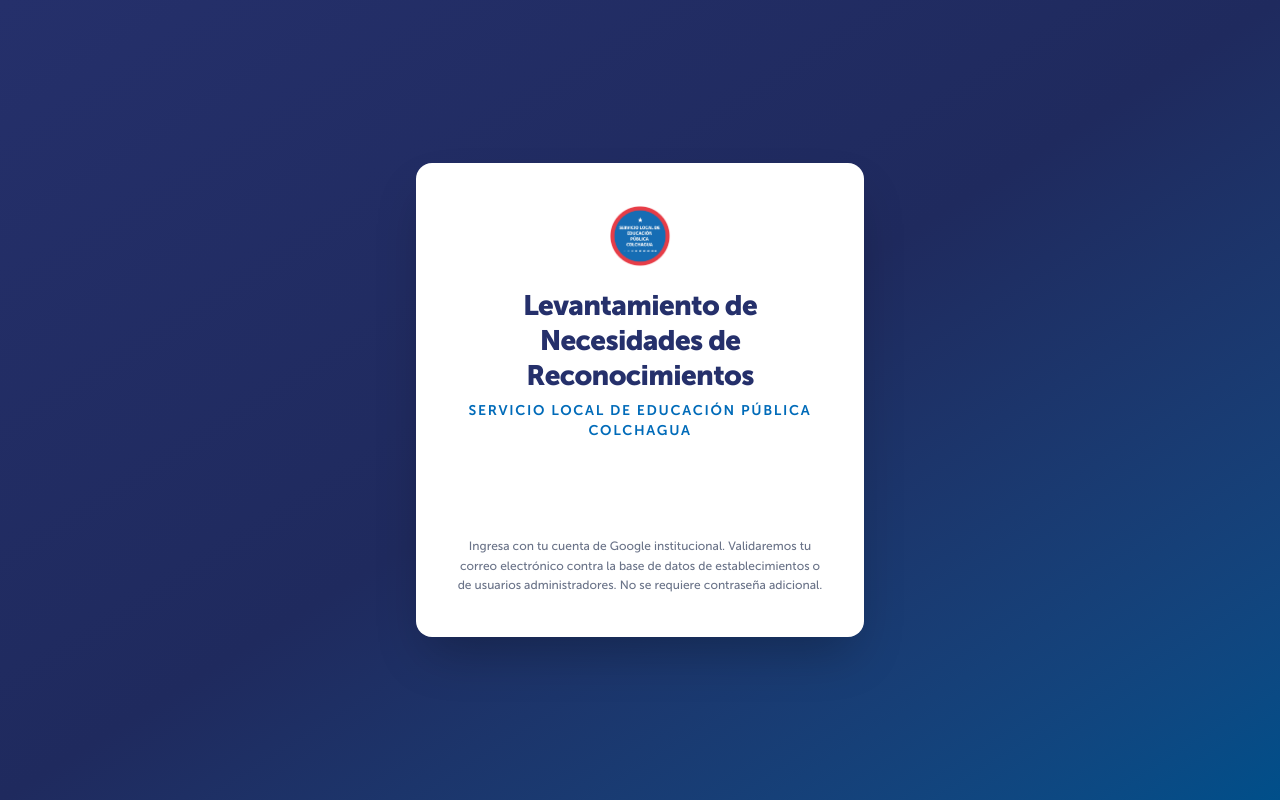
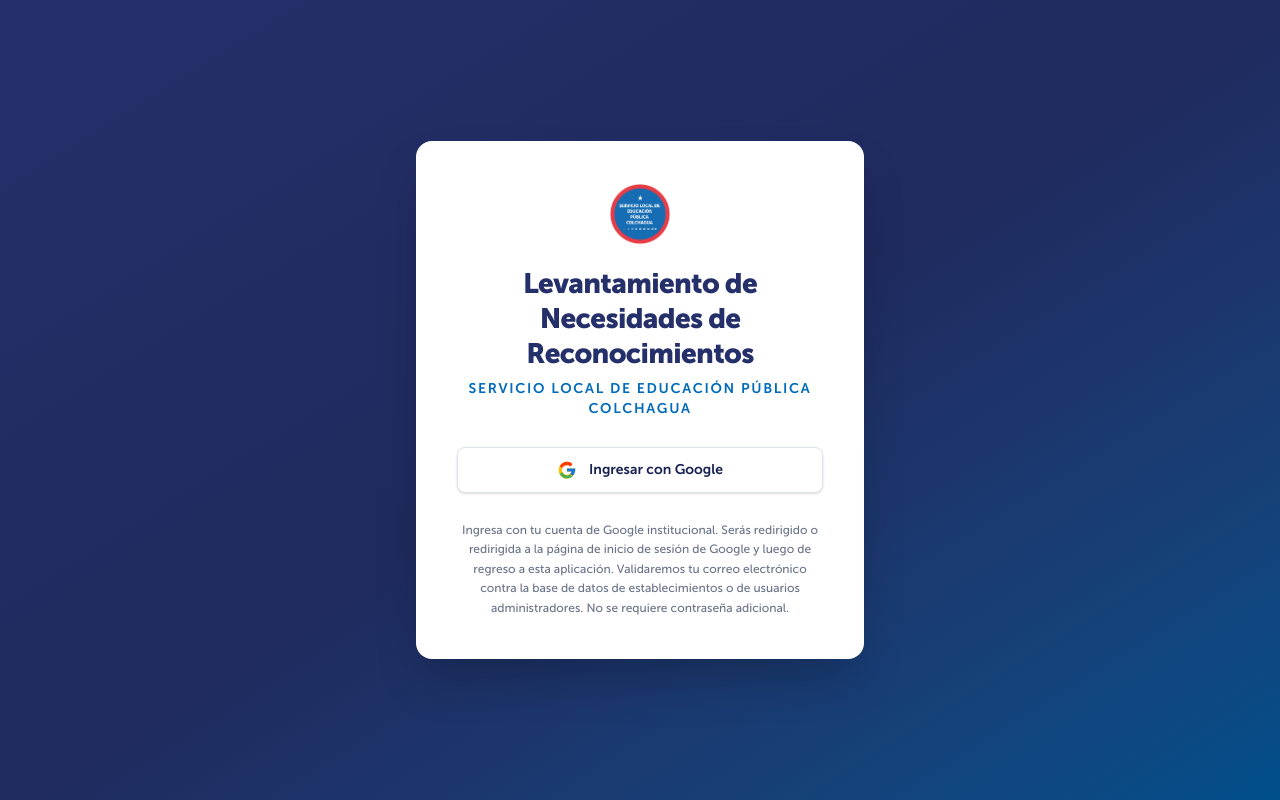
Before and after one commit to kmilomore/MEDALLAS, a React (Vite) app: page / in a window 1280 px wide. Built offline with nearby package versions, Linux system fonts and the light colour scheme; no server answers.

Commit message:
Implement Google Sign-In flow and initialize necessary sheets in the system

```diff
--- a/package.json
+++ b/package.json
@@ -10,7 +10,6 @@
     "preview": "vite preview"
   },
   "dependencies": {
-    "@react-oauth/google": "^0.13.5",
     "jwt-decode": "^4.0.0",
     "react": "^19.2.6",
     "react-dom": "^19.2.6",
--- a/src/App.tsx
+++ b/src/App.tsx
@@ -1,14 +1,10 @@
-import { GoogleOAuthProvider } from '@react-oauth/google'
 import { Route, Routes } from 'react-router-dom'
 import AdminDashboard from './components/AdminDashboard'
 import DirectorPortal from './components/DirectorPortal'
 import { AuthProvider } from './context/AuthContext'
 
-const GOOGLE_CLIENT_ID = import.meta.env.VITE_GOOGLE_CLIENT_ID || ''
-
 function App() {
   return (
-    <GoogleOAuthProvider clientId={GOOGLE_CLIENT_ID}>
     <AuthProvider>
       <Routes>
         <Route path="/" element={<DirectorPortal />} />
@@ -16,7 +12,6 @@
         <Route path="*" element={<DirectorPortal />} />
       </Routes>
     </AuthProvider>
-    </GoogleOAuthProvider>
   )
 }
 
--- a/src/components/AdminDashboard.tsx
+++ b/src/components/AdminDashboard.tsx
@@ -33,7 +33,7 @@
 const CHART_COLORS = ['#006BB9', '#25306B', '#FF1D3D', '#56A6DE', '#1F8A5B', '#8A5400', '#7B85B6', '#94081B']
 
 export default function AdminDashboard() {
-  const { auth, signInWithGoogleCredential, signOut } = useAuth()
+  const { auth, beginGoogleSignIn, signOut } = useAuth()
 
   const [stats, setStats] = useState<DashboardStats | null>(null)
   const [requests, setRequests] = useState<AdminRequest[]>([])
@@ -169,7 +169,7 @@
   if (auth.status === 'signedOut' || auth.status === 'checking' || auth.status === 'unauthorized') {
     return (
       <LoginDirector
-        onCredential={signInWithGoogleCredential}
+        onSignIn={beginGoogleSignIn}
         loading={auth.status === 'checking'}
         errorMessage={auth.status === 'unauthorized' ? auth.message : null}
       />
--- a/src/components/DirectorPortal.tsx
+++ b/src/components/DirectorPortal.tsx
@@ -15,7 +15,7 @@
 type Step = 'form' | 'summary' | 'success'
 
 export default function DirectorPortal() {
-  const { auth, signInWithGoogleCredential, signOut } = useAuth()
+  const { auth, beginGoogleSignIn, signOut } = useAuth()
 
   const [step, setStep] = useState<Step>('form')
   const [items, setItems] = useState<RecognitionItem[]>([emptyRecognitionItem()])
@@ -80,7 +80,7 @@
   if (auth.status === 'signedOut' || auth.status === 'checking' || auth.status === 'unauthorized') {
     return (
       <LoginDirector
-        onCredential={signInWithGoogleCredential}
+        onSignIn={beginGoogleSignIn}
         loading={auth.status === 'checking'}
         errorMessage={auth.status === 'unauthorized' ? auth.message : null}
       />
--- a/src/components/LoginDirector.tsx
+++ b/src/components/LoginDirector.tsx
@@ -1,17 +1,17 @@
-import { GoogleLogin } from '@react-oauth/google'
 import logoSlep from '../assets/logo-slep-colchagua.webp'
+import { isGoogleSignInConfigured } from '../utils/googleAuth'
 import AlertMessage from './AlertMessage'
 import LoadingSpinner from './LoadingSpinner'
 
 type LoginDirectorProps = {
-  onCredential: (credential: string) => void
+  onSignIn: () => void
   loading: boolean
   errorMessage: string | null
 }
 
-const GOOGLE_CLIENT_ID_CONFIGURED = Boolean(import.meta.env.VITE_GOOGLE_CLIENT_ID)
+const GOOGLE_CLIENT_ID_CONFIGURED = isGoogleSignInConfigured()
 
-export default function LoginDirector({ onCredential, loading, errorMessage }: LoginDirectorProps) {
+export default function LoginDirector({ onSignIn, loading, errorMessage }: LoginDirectorProps) {
   return (
     <div className="flex min-h-[100svh] w-full items-center justify-center bg-gradient-to-br from-navy-500 via-navy-600 to-royal-700 px-4 py-10">
       <div className="w-full max-w-md rounded-2xl border border-white/10 bg-white p-8 shadow-2xl sm:p-10">
@@ -25,26 +25,22 @@
           </p>
         </div>
 
-        <div className="flex flex-col items-center gap-3">
         {GOOGLE_CLIENT_ID_CONFIGURED ? (
-            <div className={loading ? 'pointer-events-none opacity-60' : ''}>
-              <GoogleLogin
-                shape="pill"
-                theme="filled_blue"
-                text="signin_with"
-                onSuccess={(response) => {
-                  if (response.credential) onCredential(response.credential)
-                }}
-                onError={() => undefined}
-              />
-            </div>
+          <button
+            type="button"
+            onClick={onSignIn}
+            disabled={loading}
+            className="flex w-full items-center justify-center gap-3 rounded-lg border border-neutral-200 bg-white px-5 py-3 text-sm font-bold text-navy-700 shadow-sm transition hover:bg-neutral-50 disabled:cursor-not-allowed disabled:opacity-60"
+          >
+            <GoogleMark />
+            {loading ? 'Conectando con Google…' : 'Ingresar con Google'}
+          </button>
         ) : (
           <AlertMessage tone="error" title="Falta configurar el inicio de sesión con Google">
             Define la variable de entorno VITE_GOOGLE_CLIENT_ID con el ID de cliente OAuth (Google Cloud Console)
             para habilitar el ingreso institucional con Google.
           </AlertMessage>
         )}
-        </div>
 
         {loading && <LoadingSpinner label="Verificando tu cuenta institucional…" />}
 
@@ -57,10 +53,34 @@
         )}
 
         <p className="mt-7 text-center text-xs font-medium leading-relaxed text-neutral-500">
-          Ingresa con tu cuenta de Google institucional. Validaremos tu correo electrónico contra la base de datos de
+          Ingresa con tu cuenta de Google institucional. Serás redirigido o redirigida a la página de inicio de sesión
+          de Google y luego de regreso a esta aplicación. Validaremos tu correo electrónico contra la base de datos de
           establecimientos o de usuarios administradores. No se requiere contraseña adicional.
         </p>
       </div>
     </div>
   )
 }
+
+function GoogleMark() {
+  return (
+    <svg viewBox="0 0 48 48" className="h-5 w-5" aria-hidden="true">
+      <path
+        fill="#FFC107"
+        d="M43.6 20.5h-1.9V20.4H24v7.2h11.3c-1.6 4.7-6 8-11.3 8-6.6 0-12-5.4-12-12s5.4-12 12-12c3.1 0 5.9 1.2 8 3.1l5.1-5.1C33.6 6.1 29 4.4 24 4.4 12.9 4.4 4 13.3 4 24.4s8.9 20 20 20c11.5 0 19.1-8.1 19.1-19.6 0-1.3-.1-2.2-.5-4.3z"
+      />
+      <path
+        fill="#FF3D00"
+        d="m6.3 14.7 5.9 4.3C13.8 15.4 18.6 12.4 24 12.4c3.1 0 5.9 1.2 8 3.1l5.1-5.1C33.6 6.1 29 4.4 24 4.4c-7.4 0-13.8 4.2-17.1 10.3z"
+      />
+      <path
+        fill="#4CAF50"
+        d="M24 44.4c5 0 9.5-1.7 12.9-4.6l-6-5c-1.9 1.4-4.4 2.2-7 2.2-5.3 0-9.7-3.3-11.3-8l-6 4.6c3.2 6.3 9.7 10.8 17.4 10.8z"
+      />
+      <path
+        fill="#1976D2"
+        d="M43.6 20.5h-1.9V20.4H24v7.2h11.3c-.8 2.2-2.2 4.1-4.1 5.4l6 5c-.4.4 6.7-4.9 6.7-15.2 0-1.3-.1-2.2-.5-4.3z"
+      />
+    </svg>
+  )
+}
--- a/src/context/AuthContext.tsx
+++ b/src/context/AuthContext.tsx
@@ -2,6 +2,7 @@
 import type { ReactNode } from 'react'
 import { jwtDecode } from 'jwt-decode'
 import { validateUserAccess } from '../services/gasApi'
+import { consumeGoogleRedirectCredential, startGoogleSignIn } from '../utils/googleAuth'
 import type { Establishment, UserRole } from '../types'
 
 type GoogleIdTokenPayload = {
@@ -38,7 +39,7 @@
 
 type AuthContextValue = {
   auth: AuthState
-  signInWithGoogleCredential: (credential: string) => Promise<void>
+  beginGoogleSignIn: () => void
   signOut: () => void
 }
 
@@ -54,6 +55,22 @@
       sessionStorage.removeItem(STORAGE_KEY)
     }
   }, [auth])
+
+  // Al volver de Google (flujo de redirección, sin popups), procesa el
+  // id_token recibido en el fragmento de la URL, igual que hace Supabase
+  // Auth con sus proveedores OAuth.
+  useEffect(() => {
+    const credential = consumeGoogleRedirectCredential()
+    if (credential) {
+      void signInWithGoogleCredential(credential)
+    }
+    // eslint-disable-next-line react-hooks/exhaustive-deps
+  }, [])
+
+  function beginGoogleSignIn() {
+    setAuth({ ...INITIAL_STATE, status: 'checking' })
+    startGoogleSignIn()
+  }
 
   async function signInWithGoogleCredential(credential: string) {
     let payload: GoogleIdTokenPayload
@@ -144,7 +161,7 @@
     setAuth(INITIAL_STATE)
   }
 
-  return <AuthContext.Provider value={{ auth, signInWithGoogleCredential, signOut }}>{children}</AuthContext.Provider>
+  return <AuthContext.Provider value={{ auth, beginGoogleSignIn, signOut }}>{children}</AuthContext.Provider>
 }
 
 export function useAuth(): AuthContextValue {
--- /dev/null
+++ b/src/utils/googleAuth.ts
@@ -0,0 +1,83 @@
+import { jwtDecode } from 'jwt-decode'
+
+/**
+ * Inicio de sesión con Google mediante el flujo de redirección estándar de
+ * OAuth 2.0 (el mismo enfoque que usa Supabase Auth: la página completa
+ * navega a Google, el usuario inicia sesión allí y Google redirige de
+ * vuelta con el token en el fragmento de la URL). Se evita así cualquier
+ * ventana emergente (popup) o superposición.
+ */
+
+const GOOGLE_AUTH_ENDPOINT = 'https://accounts.google.com/o/oauth2/v2/auth'
+const NONCE_STORAGE_KEY = 'medallas.google.nonce'
+
+type GoogleIdTokenWithNonce = {
+  nonce?: string
+}
+
+function getClientId(): string {
+  return import.meta.env.VITE_GOOGLE_CLIENT_ID || ''
+}
+
+function generateNonce(): string {
+  const bytes = new Uint8Array(16)
+  crypto.getRandomValues(bytes)
+  return Array.from(bytes, (byte) => byte.toString(16).padStart(2, '0')).join('')
+}
+
+export function isGoogleSignInConfigured(): boolean {
+  return Boolean(getClientId())
+}
+
+/**
+ * Redirige la página completa al consentimiento de Google. Al volver, Google
+ * incluye el id_token en el fragmento de la URL (#id_token=...).
+ */
+export function startGoogleSignIn(): void {
+  const clientId = getClientId()
+  if (!clientId) return
+
+  const nonce = generateNonce()
+  sessionStorage.setItem(NONCE_STORAGE_KEY, nonce)
+
+  const redirectUri = `${window.location.origin}/`
+  const params = new URLSearchParams({
+    client_id: clientId,
+    redirect_uri: redirectUri,
+    response_type: 'id_token',
+    scope: 'openid email profile',
+    nonce,
+    prompt: 'select_account',
+  })
+
+  window.location.assign(`${GOOGLE_AUTH_ENDPOINT}?${params.toString()}`)
+}
+
+/**
+ * Si la URL actual contiene un id_token entregado por Google tras la
+ * redirección, lo valida contra el nonce emitido y lo retorna. Limpia el
+ * fragmento de la URL en cualquier caso para no dejar el token expuesto.
+ */
+export function consumeGoogleRedirectCredential(): string | null {
+  if (!window.location.hash || window.location.hash.indexOf('id_token=') === -1) {
+    return null
+  }
+
+  const hashParams = new URLSearchParams(window.location.hash.replace(/^#/, ''))
+  const idToken = hashParams.get('id_token')
+
+  const expectedNonce = sessionStorage.getItem(NONCE_STORAGE_KEY)
+  sessionStorage.removeItem(NONCE_STORAGE_KEY)
+  window.history.replaceState(null, '', window.location.pathname + window.location.search)
+
+  if (!idToken || !expectedNonce) return null
+
+  try {
+    const payload = jwtDecode<GoogleIdTokenWithNonce>(idToken)
+    if (payload.nonce !== expectedNonce) return null
+  } catch {
+    return null
+  }
+
+  return idToken
+}
```
Also changed, not shown: 2 other files (tests, documents, lock files or other folders). Lines whose indentation alone changed are shown as unchanged.
